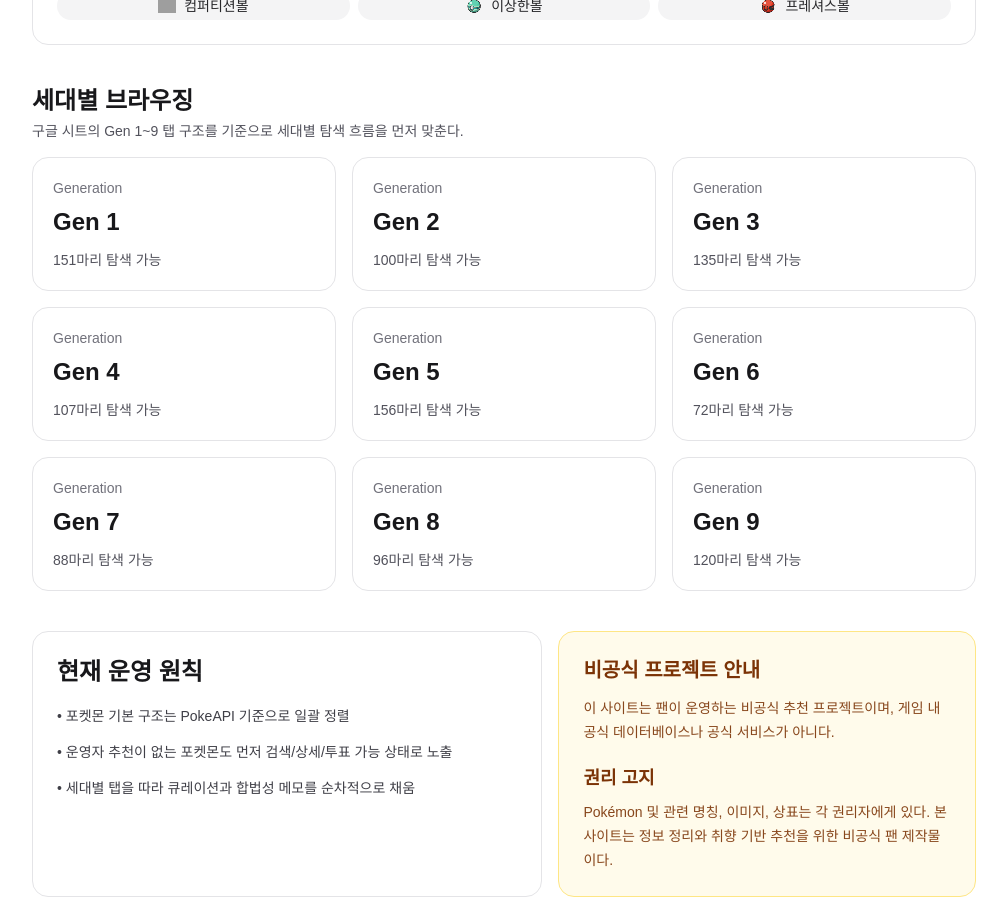
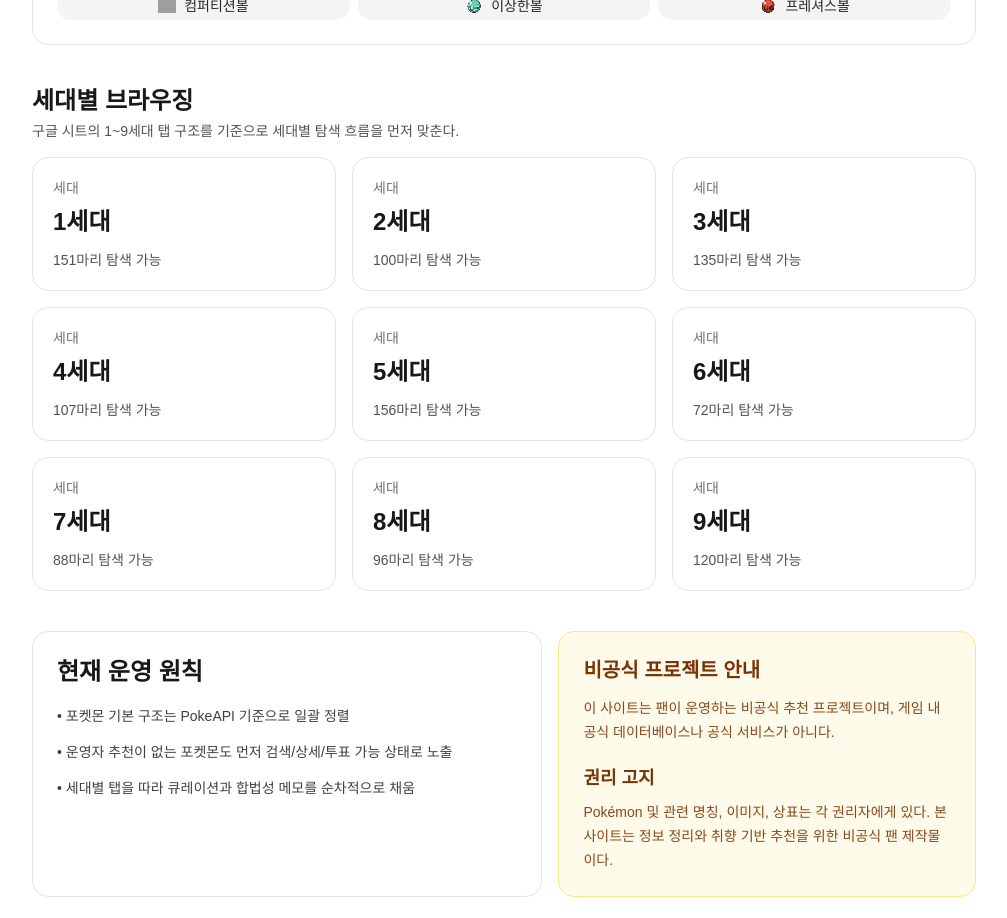
Before and after one commit to w8385/poke-bowl, a Next.js app in the folder client/: page / in a window 1280 px wide. Shown: the part 1280-2198 px from the top of the page, without its empty margins (136-1143 px from the left). Built offline with nearby package versions, Linux system fonts and the light colour scheme; grey boxes are pictures that could not be loaded.

Commit message:
feat: localize generation labels

```diff
--- a/client/src/app/page.tsx
+++ b/client/src/app/page.tsx
@@ -1,12 +1,18 @@
+'use client';
+
 import Link from 'next/link';
 
 import { BallChip } from '@/components/legal-ball/BallChip';
+import { useLocale } from '@/hooks/useLocale';
 import { getBallCatalog, getGenerationCounts } from '@/lib/ball-data';
+import { formatGenerationLabel, formatGenerationRange, getGenerationWord } from '@/lib/locale';
 
 const generationCards = getGenerationCounts();
 const featuredBalls = getBallCatalog();
 
 export default function Home() {
+  const locale = useLocale();
+
   return (
     <main className="mx-auto flex min-h-screen max-w-5xl flex-col gap-10 px-6 py-12 text-zinc-900 sm:px-10 dark:text-zinc-100">
       <section className="space-y-4">
@@ -117,7 +123,7 @@
         <div>
           <h2 className="text-2xl font-semibold">세대별 브라우징</h2>
           <p className="mt-1 text-sm text-zinc-600 dark:text-zinc-300">
-            구글 시트의 Gen 1~9 탭 구조를 기준으로 세대별 탐색 흐름을 먼저 맞춘다.
+            구글 시트의 {formatGenerationRange(locale, 1, 9)} 탭 구조를 기준으로 세대별 탐색 흐름을 먼저 맞춘다.
           </p>
         </div>
         <div className="grid gap-4 sm:grid-cols-2 lg:grid-cols-3">
@@ -127,8 +133,8 @@
               href={`/pokemon?generation=${item.generation}`}
               className="rounded-2xl border border-zinc-200 bg-white p-5 transition hover:border-emerald-300 hover:shadow dark:border-zinc-800 dark:bg-zinc-900 dark:hover:border-emerald-500"
             >
-              <p className="text-sm font-medium text-zinc-500 dark:text-zinc-400">Generation</p>
-              <h3 className="mt-2 text-2xl font-semibold">Gen {item.generation}</h3>
+              <p className="text-sm font-medium text-zinc-500 dark:text-zinc-400">{getGenerationWord(locale)}</p>
+              <h3 className="mt-2 text-2xl font-semibold">{formatGenerationLabel(locale, item.generation)}</h3>
               <p className="mt-3 text-sm text-zinc-600 dark:text-zinc-300">{item.count}마리 탐색 가능</p>
             </Link>
           ))}
--- a/client/src/app/pokemon/page.tsx
+++ b/client/src/app/pokemon/page.tsx
@@ -1,5 +1,6 @@
 import Link from 'next/link';
 
+import { GenerationLabel } from '@/components/GenerationLabel';
 import { SearchInput } from '@/components/legal-ball/SearchInput';
 import { getPokemonList } from '@/lib/ball-data';
 
@@ -29,7 +30,7 @@
           <p className="mt-2 text-sm leading-6 text-zinc-700 sm:text-base dark:text-zinc-300">
             전체 포켓몬을 먼저 탐색하고, 세대별/타입별로 좁혀서 운영자 추천과 유저 투표를 함께 본다.
           </p>
-          {generation ? <p className="mt-2 text-sm font-medium text-emerald-700 dark:text-emerald-300">현재 진입: Gen {generation}</p> : null}
+          {generation ? <p className="mt-2 text-sm font-medium text-emerald-700 dark:text-emerald-300">현재 진입: <GenerationLabel generation={generation} /></p> : null}
         </div>
       </header>
 
--- /dev/null
+++ b/client/src/components/GenerationLabel.tsx
@@ -0,0 +1,9 @@
+'use client';
+
+import { formatGenerationLabel } from '@/lib/locale';
+import { useLocale } from '@/hooks/useLocale';
+
+export function GenerationLabel({ generation }: { generation: number | string }) {
+  const locale = useLocale();
+  return <>{formatGenerationLabel(locale, generation)}</>;
+}
--- a/client/src/components/legal-ball/CatchGame.tsx
+++ b/client/src/components/legal-ball/CatchGame.tsx
@@ -5,7 +5,9 @@
 import { PokemonSprite } from '@/components/PokemonSprite';
 import { BallChip } from '@/components/legal-ball/BallChip';
 import { BallIcon } from '@/components/legal-ball/BallIcon';
+import { useLocale } from '@/hooks/useLocale';
 import { getBallLabel, getFemaleRatio, getPokemonList, type SpriteGender } from '@/lib/ball-data';
+import { formatGenerationLabel } from '@/lib/locale';
 import {
   CatchResult,
   CatchReward,
@@ -180,6 +182,7 @@
 ];
 
 export function CatchGame() {
+  const locale = useLocale();
   const [inventory, setInventory] = useState<Inventory>(cloneDefaultInventory);
   const [score, setScore] = useState(0);
   const [coins, setCoins] = useState(0);
@@ -642,7 +645,7 @@
                   <div className="mt-2 flex flex-wrap items-center gap-2">
                     <span className={`rounded-full px-2.5 py-1 text-xs font-semibold ${encounterBadge.tone}`}>{encounterBadge.label}</span>
                     <p className="text-sm text-zinc-600 dark:text-zinc-300">
-                      #{encounter.pokemon.dex} · {genderLabel(encounterGender)} · Gen {encounter.pokemon.generation} · {encounter.pokemon.types.join(' / ')}
+                      #{encounter.pokemon.dex} · {genderLabel(encounterGender)} · {formatGenerationLabel(locale, encounter.pokemon.generation)} · {encounter.pokemon.types.join(' / ')}
                     </p>
                   </div>
                 </div>
--- a/client/src/components/legal-ball/SearchInput.tsx
+++ b/client/src/components/legal-ball/SearchInput.tsx
@@ -3,7 +3,9 @@
 import { useMemo, useState } from 'react';
 
 import { PokemonCard } from '@/components/legal-ball/PokemonCard';
+import { useLocale } from '@/hooks/useLocale';
 import { PokemonDisplayEntry, getAvailableGenerations, getAvailableTypes, getBallLabel, getLegalityLabel } from '@/lib/ball-data';
+import { formatGenerationLabel } from '@/lib/locale';
 
 const INITIAL_LIMIT = 60;
 
@@ -24,6 +26,7 @@
 }
 
 export function SearchInput({ items, initialGeneration = 'all' }: { items: PokemonDisplayEntry[]; initialGeneration?: string }) {
+  const locale = useLocale();
   const [query, setQuery] = useState('');
   const [typeFilter, setTypeFilter] = useState('all');
   const [generationFilter, setGenerationFilter] = useState(initialGeneration);
@@ -73,7 +76,7 @@
               <option value="all">전체 세대</option>
               {generations.map((generation) => (
                 <option key={generation} value={generation}>
-                  Gen {generation}
+                  {formatGenerationLabel(locale, generation)}
                 </option>
               ))}
             </select>
@@ -122,7 +125,7 @@
         </p>
         <div className="flex flex-wrap gap-2">
           {query ? <p>검색어: {query}</p> : <p>기본 목록</p>}
-          {generationFilter !== 'all' ? <p>세대: Gen {generationFilter}</p> : null}
+          {generationFilter !== 'all' ? <p>세대: {formatGenerationLabel(locale, generationFilter)}</p> : null}
           {typeFilter !== 'all' ? <p>타입: {typeFilter}</p> : null}
           {legalityFilter !== 'all' ? <p>합법성: {getLegalityLabel(legalityFilter as PokemonDisplayEntry['legality']['status'])}</p> : null}
         </div>
--- /dev/null
+++ b/client/src/hooks/useLocale.ts
@@ -0,0 +1,18 @@
+'use client';
+
+import { useEffect, useState } from 'react';
+
+import type { Locale } from '@/lib/locale';
+
+export function useLocale(defaultLocale: Locale = 'ko') {
+  const [locale, setLocale] = useState<Locale>(defaultLocale);
+
+  useEffect(() => {
+    const saved = window.localStorage.getItem('poke-bowl.locale');
+    if (saved === 'ko' || saved === 'en' || saved === 'ja') {
+      setLocale(saved);
+    }
+  }, []);
+
+  return locale;
+}
--- /dev/null
+++ b/client/src/lib/locale.ts
@@ -0,0 +1,20 @@
+export type Locale = 'ko' | 'en' | 'ja';
+
+export function formatGenerationLabel(locale: Locale, generation: number | string) {
+  const value = String(generation);
+  if (locale === 'ja') return `第${value}世代`;
+  if (locale === 'en') return `Gen ${value}`;
+  return `${value}세대`;
+}
+
+export function getGenerationWord(locale: Locale) {
+  if (locale === 'ja') return '世代';
+  if (locale === 'en') return 'Generation';
+  return '세대';
+}
+
+export function formatGenerationRange(locale: Locale, start: number | string, end: number | string) {
+  if (locale === 'ja') return `第${start}〜第${end}世代`;
+  if (locale === 'en') return `Gen ${start}–${end}`;
+  return `${start}~${end}세대`;
+}
```
